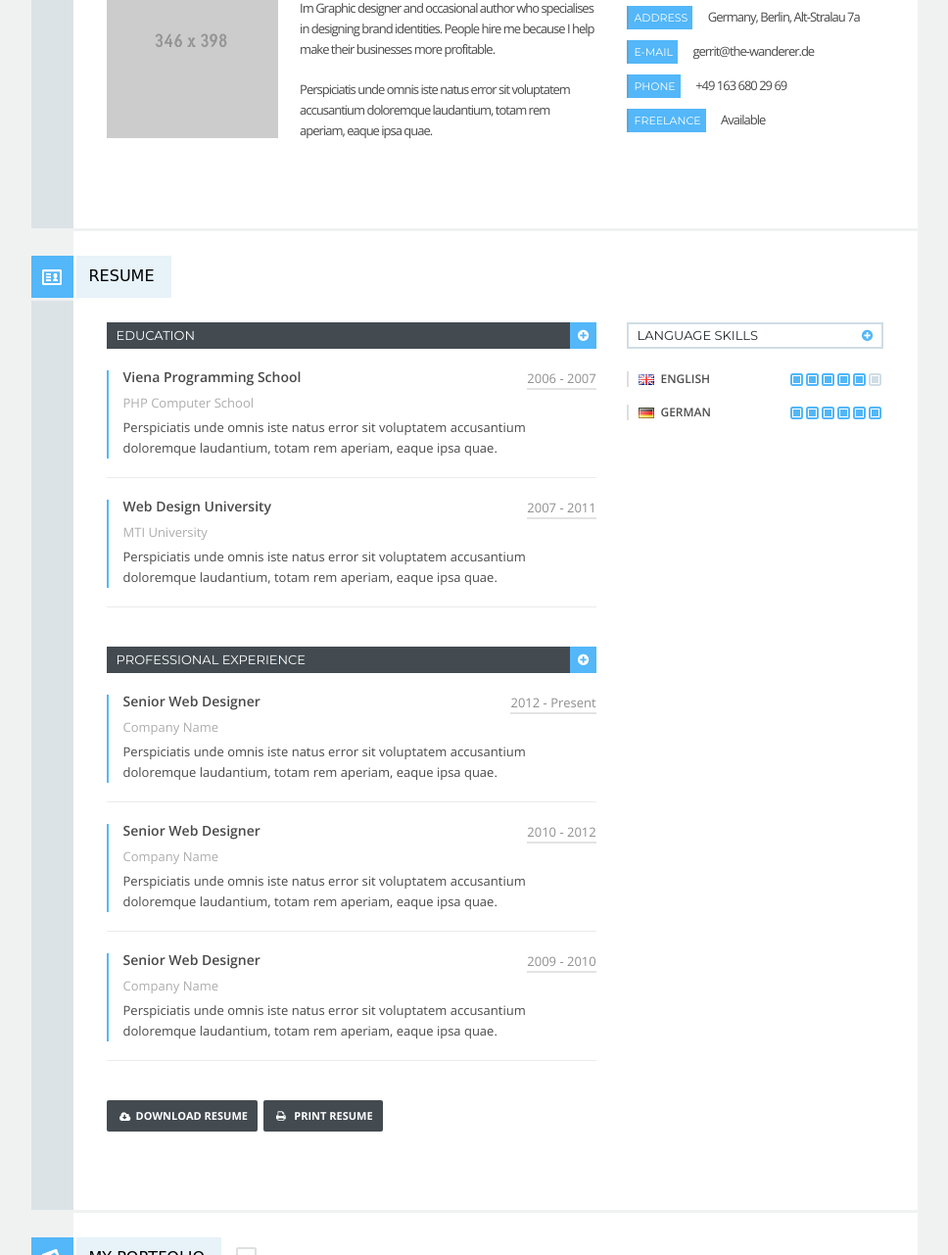
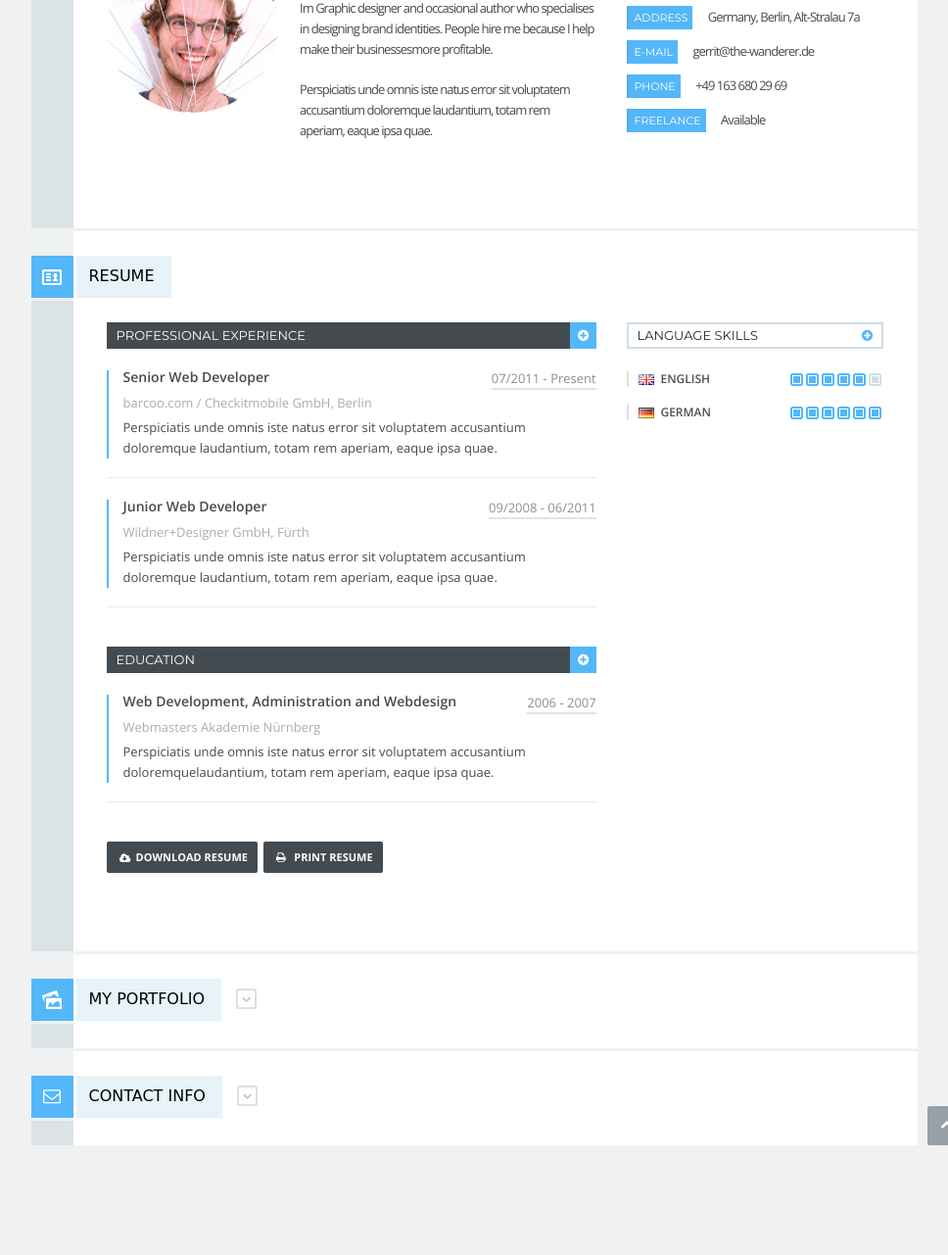
Before and after one commit to GerritWanderer/gerritwanderer.github.com, a plain HTML site: page index.html in a window 1280 px wide. Shown: the part 272-1553 px from the top of the page at 98% size, without its empty margins (156-1124 px from the left). Drawn offline with nearby package versions, Linux system fonts and the light colour scheme; some packages are replaced by stand-ins of ours; a web font is replaced by a local one.

Commit message:
restructoring and personalizing my vcard

```diff
--- a/index.html
+++ b/index.html
@@ -1,7 +1,7 @@
 <!DOCTYPE html>
 <html lang="en-US">
 <head>
-        <title>Vcard</title>
+  <title>Gerrit Wanderer - Enthusiastic Rails and Javascript Developer</title>
   <meta charset="utf-8"/>
   <meta name="viewport" content="width=device-width, initial-scale=1.0"/>
   <meta name="format-detection" content="telephone=no"/>
@@ -18,18 +18,6 @@
   <link href="css/responsive.css" rel="stylesheet"/>
 
   <script src="js/jquery-1.10.2.min.js"></script>
-        <!--[if lt IE 9]>
-        <script src="js/html5shiv.js"></script>
-        <script src="js/respond.min.js"></script>
-        <script>
-            document.createElement('header');
-            document.createElement('nav');
-            document.createElement('section');
-            document.createElement('article');
-            document.createElement('aside');
-            document.createElement('footer');
-        </script>
-        <![endif]-->
   <script type="text/javascript" src="js/detect_mobilebrowser_and_ipad.js"></script>
   <script type="text/javascript" src="js/jquery.easing.1.3.js"></script>
   <script type="text/javascript" src="js/jquery.mixitup.min.js"></script>
@@ -45,7 +33,6 @@
 <body class="bg_f0f2f2 color_53b7f9 light_skin">
   <div class="row-wrap wrapper light_skin">
     <div class="row-space">
-
       <header id="header" class="row noprint">
         <h1 class="head-name">Gerrit Wanderer</h1>
         <div class="head-social">
@@ -57,18 +44,14 @@
 
       <section id="profile" class="item noprint">
         <h2 class="item-title"><span class="title">my Profile</span> <span class="icon-user"></span></h2>
-
         <div class="item-cont clearfix">
           <div class="hidden">
             <div class="col500 clearfix fl-left">
-                                <div class="profile-img"><img src="images/user_images/profile-img.jpg" alt="" /></div>
+              <div class="profile-img"><img src="images/gerrit-wanderer.png" alt="" /></div>
               <div class="profile-info">
-                                    <h3>I'm England Developer and Business Lady :)</h3>
-                                    <p>Im Graphic designer and occasional author who specialises in designing
-                                        brand identities. People hire me because I help make their businesses
-                                        more profitable.</p>
-                                    <p>Perspiciatis unde omnis iste natus error sit voluptatem accusantium
-                                        doloremque laudantium, totam rem aperiam, eaque ipsa quae.</p>
+                <h3>Enthusiastic Rails and Javascript Developer</h3>
+                <p>Im Graphic designer and occasional author who specialises in designing brand identities. People hire me because I help make their businessesmore profitable.</p>
+                <p>Perspiciatis unde omnis iste natus error sit voluptatem accusantium doloremque laudantium, totam rem aperiam, eaque ipsa quae.</p>
               </div>
             </div>
 
@@ -89,72 +72,43 @@
 
       <section id="resume" class="item">
         <h2 class="item-title noprint"><span class="title">resume</span> <span class="icon-resume"></h2>
-
         <div class="item-cont clearfix">
           <div class="col500 fl-left">
+
             <div class="resume-category">
-                                <h3 class="resume-category-title clearfix">EDUCATION <span class="icon-plus"></span></h3>
-
+              <h3 class="resume-category-title clearfix">Professional experience <span class="icon-plus"></span></h3>
               <div class="resume-post">
                 <div class="resume-post-body">
-                                        <div class="resume-post-date">2006 - 2007</div>
-                                        <h4 class="resume-post-title">Viena Programming School</h4>
-                                        <h5 class="resume-post-subtitle">PHP Computer School</h5>
+                  <div class="resume-post-date">07/2011 - Present</div>
+                  <h4 class="resume-post-title">Senior Web Developer</h4>
+                  <h5 class="resume-post-subtitle">barcoo.com / Checkitmobile GmbH, Berlin</h5>
                   <div class="resume-post-cont">
-                                            <p>Perspiciatis unde omnis iste natus error sit voluptatem accusantium doloremque
-                                                laudantium, totam rem aperiam, eaque ipsa quae.</p>
+                    <p>Perspiciatis unde omnis iste natus error sit voluptatem accusantium doloremque laudantium, totam rem aperiam, eaque ipsa quae.</p>
                   </div>
                 </div>
               </div>
 
               <div class="resume-post">
                 <div class="resume-post-body">
-                                        <div class="resume-post-date">2007 - 2011</div>
-                                        <h4 class="resume-post-title">Web Design University</h4>
-                                        <h5 class="resume-post-subtitle">MTI University</h5>
+                  <div class="resume-post-date">09/2008 - 06/2011</div>
+                  <h4 class="resume-post-title">Junior Web Developer</h4>
+                  <h5 class="resume-post-subtitle">Wildner+Designer GmbH, Fürth</h5>
                   <div class="resume-post-cont">
-                                            <p>Perspiciatis unde omnis iste natus error sit voluptatem accusantium doloremque
-                                                laudantium, totam rem aperiam, eaque ipsa quae.</p>
+                    <p>Perspiciatis unde omnis iste natus error sit voluptatem accusantium doloremque laudantium, totam rem aperiam, eaque ipsa quae.</p>
                   </div>
                 </div>
               </div>
             </div>
 
             <div class="resume-category">
-                                <h3 class="resume-category-title clearfix">Professional experience <span class="icon-plus"></span></h3>
-
+              <h3 class="resume-category-title clearfix">Education <span class="icon-plus"></span></h3>
               <div class="resume-post">
                 <div class="resume-post-body">
-                                        <div class="resume-post-date">2012 - Present</div>
-                                        <h4 class="resume-post-title">Senior Web Designer</h4>
-                                        <h5 class="resume-post-subtitle">Company Name</h5>
+                  <div class="resume-post-date">2006 - 2007</div>
+                  <h4 class="resume-post-title">Web Development, Administration and Webdesign</h4>
+                  <h5 class="resume-post-subtitle">Webmasters Akademie Nürnberg</h5>
                   <div class="resume-post-cont">
-                                            <p>Perspiciatis unde omnis iste natus error sit voluptatem accusantium doloremque
-                                                laudantium, totam rem aperiam, eaque ipsa quae.</p>
-                                        </div>
-                                    </div>
-                                </div>
-
-                                <div class="resume-post">
-                                    <div class="resume-post-body">
-                                        <div class="resume-post-date">2010 - 2012</div>
-                                        <h4 class="resume-post-title">Senior Web Designer</h4>
-                                        <h5 class="resume-post-subtitle">Company Name</h5>
-                                        <div class="resume-post-cont">
-                                            <p>Perspiciatis unde omnis iste natus error sit voluptatem accusantium doloremque
-                                                laudantium, totam rem aperiam, eaque ipsa quae.</p>
-                                        </div>
-                                    </div>
-                                </div>
-
-                                <div class="resume-post">
-                                    <div class="resume-post-body">
-                                        <div class="resume-post-date">2009 - 2010</div>
-                                        <h4 class="resume-post-title">Senior Web Designer</h4>
-                                        <h5 class="resume-post-subtitle">Company Name</h5>
-                                        <div class="resume-post-cont">
-                                            <p>Perspiciatis unde omnis iste natus error sit voluptatem accusantium doloremque
-                                                laudantium, totam rem aperiam, eaque ipsa quae.</p>
+                    <p>Perspiciatis unde omnis iste natus error sit voluptatem accusantium doloremquelaudantium, totam rem aperiam, eaque ipsa quae.</p>
                   </div>
                 </div>
               </div>
--- a/js/main.js
+++ b/js/main.js
@@ -47,9 +47,6 @@ jQuery(document).ready(function($) {
 		}
 	});
 
-	/* profile */
-	$("#profile .col500").animate({'margin-left':"0%"},600);
-    $("#profile .col260").animate({'margin-right':"0%"},600);
 
 	var isMobile = window.is_mobile;
 	if(isMobile){
--- a/style.css
+++ b/style.css
@@ -295,8 +295,6 @@ a{cursor:pointer;}
 
 	margin-bottom:3px;
 
-	cursor:pointer;
-
 	padding-right:40px;
 
 	z-index:2;}
@@ -410,9 +408,9 @@ a{cursor:pointer;}
 
 #profile .item-cont{padding-top:17px;}
 
-#profile .col500{margin-left:-65%;}
+#profile .col500{margin-left:0%;}
 
-#profile .col260{margin-right:-33%;}
+#profile .col260{margin-right:0%;}
 
 
 
```
Also changed, not shown: images/gerrit-wanderer.png (added). Lines whose indentation alone changed are shown as unchanged.
